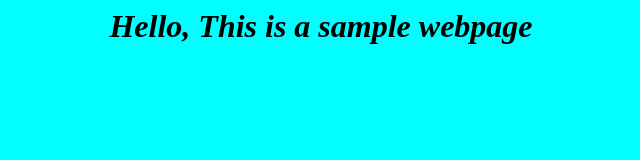
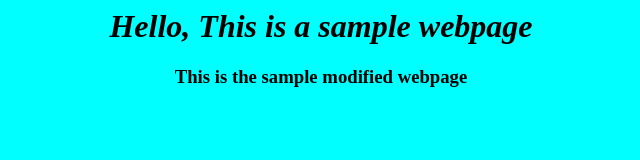
Before and after one commit to ShivaPrasad106/awp-task1, a plain HTML site: page index.html in a window 1280 px wide. Shown: the whole page, without its empty margins (319-959 px from the left). Drawn offline with Linux system fonts and the light colour scheme.

Commit message:
modified index.html

```diff
--- a/index.html
+++ b/index.html
@@ -1,5 +1,8 @@
 <html>
 <body bgcolor="cyan">
 <h1><center><i>Hello, This is a sample webpage</i></center></h1>
+<center>
+    <h3 fontface="jokerman"><b>This is the sample modified webpage</h3></b>
+</center>
 </body>
 </html>
```
